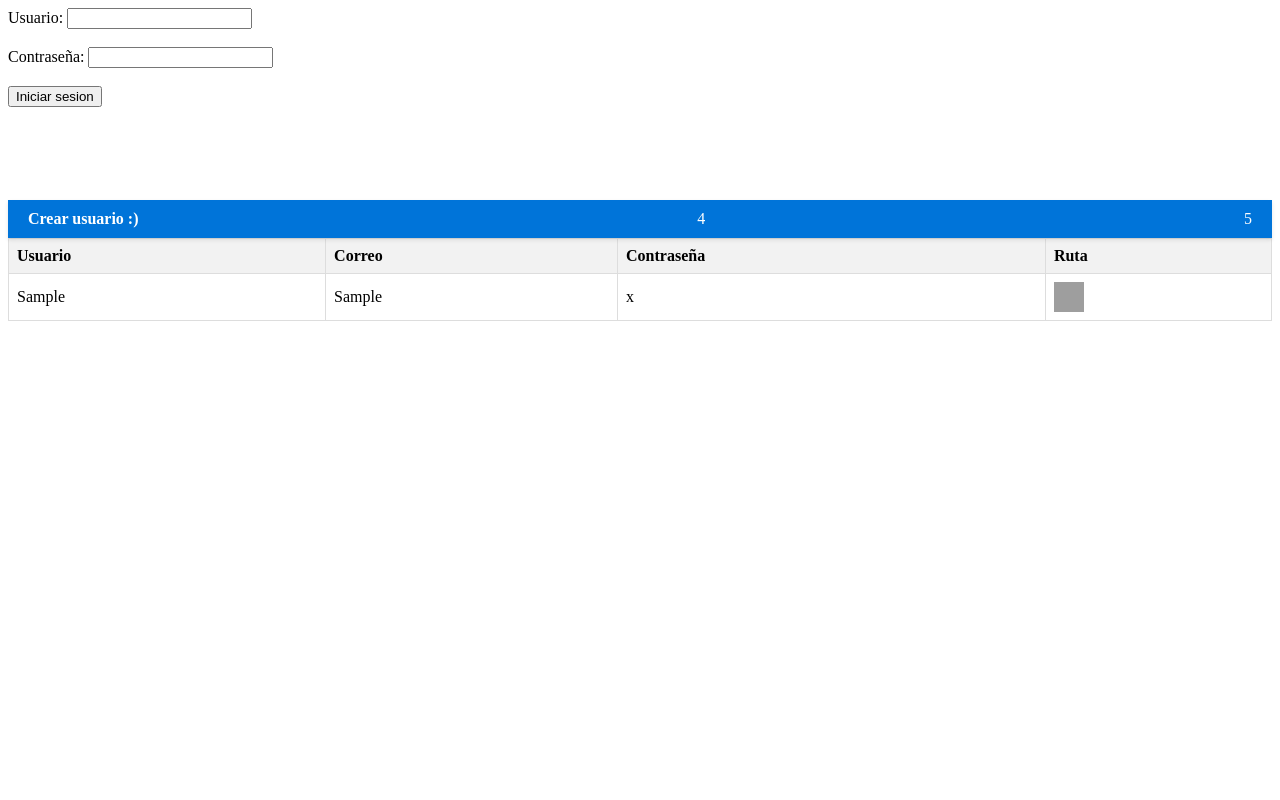
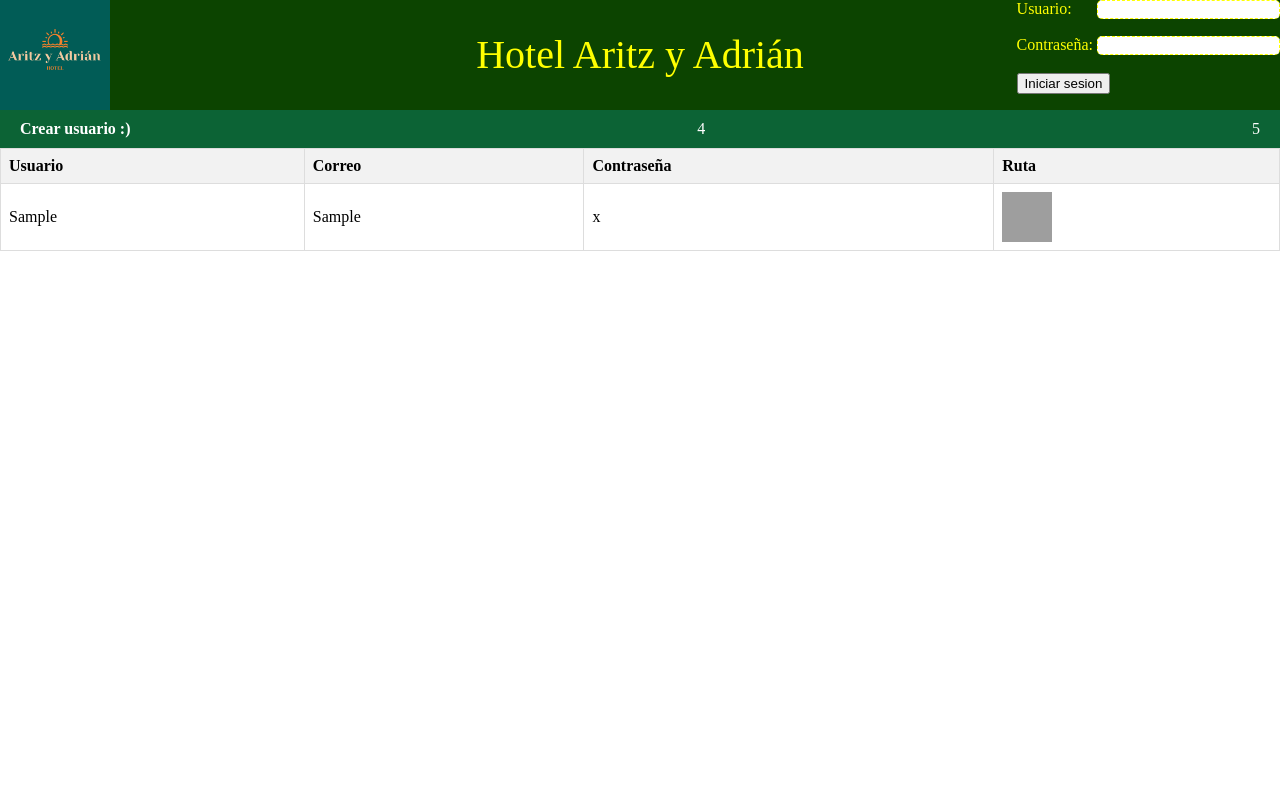
Before and after one commit to AdrianVCDAW2/ProyectoAA, a PHP site: page /ProyectoAA/ in a window 1280 px wide. Run offline with PHP 8.4, Linux system fonts and the light colour scheme; tables that the repository leaves empty or names only in its code hold one stand-in row (values such as "Sample post"); grey boxes are pictures that could not be loaded.

Commit message:
cambios estilo y logica

```diff
--- a/styles/style.css
+++ b/styles/style.css
@@ -15,6 +15,10 @@
 /*    padding: 5px;*/
 /*    display: inline-block;*/
 /*}*/
+
+body {
+    margin: 0;
+}
 .profile-pic {
     position: fixed;
     top: 0;
@@ -41,12 +45,11 @@
 }
 
 nav {
-    margin-top: 75px;
     display: flex;
     justify-content: space-between;
     align-items: center;
     padding: 10px 20px;
-    background-color: #0074d9;
+    background-color: #0c6335;
     color: #fff;
     box-shadow: 0px 2px 4px rgba(0, 0, 0, 0.1);
 }
@@ -162,8 +165,53 @@ header {
     right: 20px;
 }
 
+.logo {
+    position: fixed;
+    top: 0;
+    left: -20px;
+    height: 110px;
+    width: 110px;
+}
+
+.ppic {
+    width: 50px;
+    height: 50px;
+}
+
 /*.right {*/
 /*    position: fixed;*/
 /*    top: 10px;*/
 /*    right: 10px;*/
 /*}*/
+
+.formRight {
+    position: fixed;
+    top: 0;
+    right: 0;
+    z-index: 9999;
+    color: yellow;
+}
+
+.formRight :is(input[type="text"],input[type="password"]) {
+    border-radius: 5px;
+    border: 1px dashed yellow;
+}
+
+.formUser {
+    position: fixed;
+    top: 0;
+    right: 0;
+}
+
+header {
+    display: flex;
+    justify-content: center;
+    background-color: #0c4400;
+    height: 110px;
+}
+
+.title {
+    font-size: 40px;
+    color: yellow;
+    line-height: 110px;
+}
--- a/vistas/cabecera.php
+++ b/vistas/cabecera.php
@@ -1,5 +1,5 @@
 <!DOCTYPE html>
-<html lang="en">
+<html lang="es">
 <head>
     <meta charset="UTF-8">
     <meta http-equiv="X-UA-Compatible" content="IE=edge">
@@ -9,9 +9,8 @@
     <link rel="stylesheet" href="styles/fontawesome/css/all.min.css">
 </head>
 <body>
-    <header>
     <?php
-    $nav = "";
+    $nav = "<img class='logo' src='img/logo.png'>";
             session_start();
             if (isset($_SESSION['usuario'])) {
                 require "config/conectar.php";
@@ -84,8 +83,8 @@
 
                 }
                 else {
-                    echo '<form method="post" action="">
-                    Usuario: <input type="text" name="usuario">
+                    echo '<form class="formRight" method="post" action="">
+                    Usuario: <input type="text" name="usuario" class="formUser">
                     <br><br>
                     Contraseña: <input type="password" name="passwd">
                     <br><br>
@@ -100,9 +99,8 @@
 
             $nav .= "<li>4</li>";
     $nav .= "<li>5</li>";
+    echo "<header><div class='title'>Hotel Aritz y Adrián</div></header>";
     echo "<nav>" . $nav . "</nav>";
         ?>
-
-    </header>
 </body>
 </html>
--- a/vistas/vista_inicio.php
+++ b/vistas/vista_inicio.php
@@ -2,7 +2,7 @@
 
 echo "<table><tr><th>Usuario</th><th>Correo</th><th>Contraseña</th><th>Ruta</th></tr>";
 foreach ($usuarios as $u) {
-    echo "<tr><td>" . $u["usuario"] . "</td><td>" . $u["correo_usuario"] . "</td><td>" . $u["passwd_usuario"] . "</td><td><img class='logo' src='uploads/profilepics/" . $u["perfil_usuario"] . "'></td></tr>";
+    echo "<tr><td>" . $u["usuario"] . "</td><td>" . $u["correo_usuario"] . "</td><td>" . $u["passwd_usuario"] . "</td><td><img class='ppic' src='uploads/profilepics/" . $u["perfil_usuario"] . "'></td></tr>";
 }
 echo "</table";
 
```
Also changed, not shown: img/logo.png (added).
